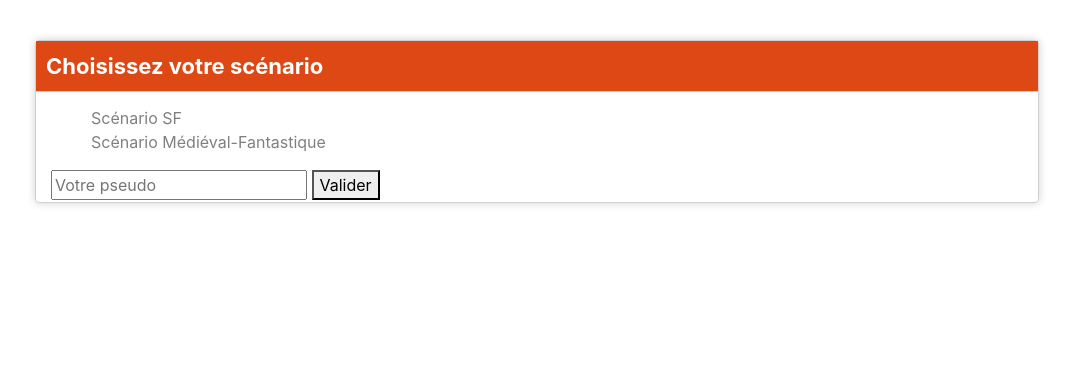
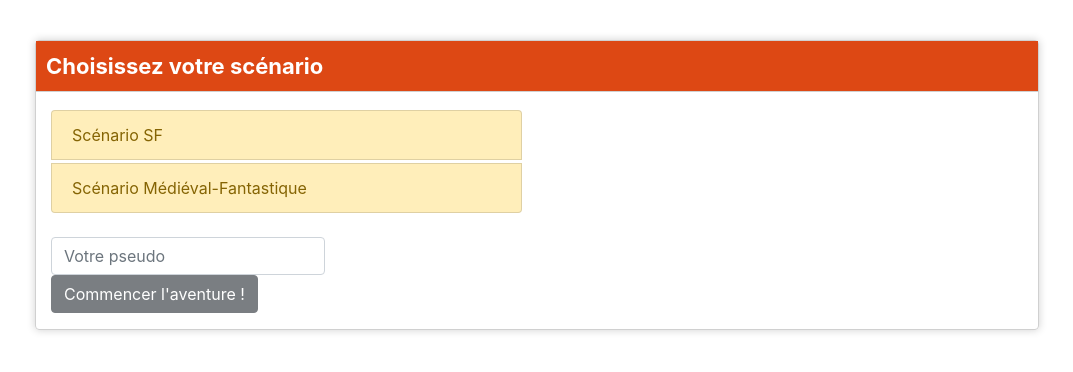
Before and after one commit to Mokui/BookOfFate, a CodeIgniter app: page /BookOfFate/index.php/controller_choix_scenario/index in a window 1280 px wide. Shown: the top 372 px of the page, without its empty margins (103-1176 px from the left). Run offline with CodeIgniter, Linux system fonts and the light colour scheme; data comes from the database, SQL or seed files in the repository.

Commit message:
Amélioration du css de la page Choix du Scénario

```diff
--- a/application/views/View_Choix_Scenario.php
+++ b/application/views/View_Choix_Scenario.php
@@ -22,23 +22,24 @@ defined('BASEPATH') OR exit('No direct script access allowed');
 				<div class="col-md-6">
 
 					<div id="liste-scenario">
-						<ul>
+						<ul class="list-group">
 							Chargement en cours ...
 						</ul>
 					</div>
 
-					<div id="form-pseudo">
-						<!--<form action='index.php/Controller_Choix_Scenario/charger_page_scenario' method="POST">-->
-						<form method="POST">
-							<input type="text" name="pseudo" placeholder="Votre pseudo">
-							<a href="<?php echo base_url();?>index.php/Welcome/index"><button type="button">Valider</button></a>
+					<div id="form-pseudo" class="mt-4">
+						<form class="form-group form-inline">
+							<input type="text" class="form-control mr-2" name="pseudo" placeholder="Votre pseudo">
+							<a href="<?php echo base_url();?>index.php/Welcome/index">
+								<button type="button" class="btn btn-dark">Commencer l'aventure !</button>
+							</a>
 						</form>
 					</div>
 				</div>
 
 				<div class="col-md-6">
 					<div id="image-scenario"></div>
-					<div id="description-scenario"></div>
+					<div id="description-scenario" class="mt-2 mb-2 pl-2"></div>
 				</div>
 			</div>
 		</div>
--- a/assets/css/choix_scenario.css
+++ b/assets/css/choix_scenario.css
@@ -90,3 +90,8 @@ li:hover
 {
   cursor : pointer;
 }
+
+#image-scenario img
+{
+  width: 100%;
+}
--- a/assets/js/choix_scenario.js
+++ b/assets/js/choix_scenario.js
@@ -1,5 +1,6 @@
 $(function()
 {
+  $("#form-pseudo button").attr("disabled", "disabled");
   charger_liste_scenario();
 })
 
@@ -25,7 +26,7 @@ function afficher_liste_scenario(liste)
 
   $.each(liste, function(id, scenario)
   {
-    html += "<li value='"+liste[id]['idScenario']+"' onclick='charger_details_scenario(this)'>"+liste[id]['nomScenario']+"</li>";
+    html += "<li class='list-group-item list-group-item-action list-group-item-warning mt-1' value='"+liste[id]['idScenario']+"' onclick='charger_details_scenario(this)'>"+liste[id]['nomScenario']+"</li>";
   });
 
   $("#liste-scenario > ul").html(html);
@@ -57,5 +58,6 @@ function charger_details_scenario(scenario)
 function afficher_details_scenario(scenario)
 {
   $("#description-scenario").html(scenario['descriptionScenario']);
-  $("#image-scenario").html('<img style="width:70%;" src="'+scenario['imageScenario']+'" alt="image scenario"/>');
+  $("#image-scenario").html('<img src="'+scenario['imageScenario']+'" alt="image scenario"/>');
+  $("#form-pseudo button").removeAttr("disabled");
 }
```
